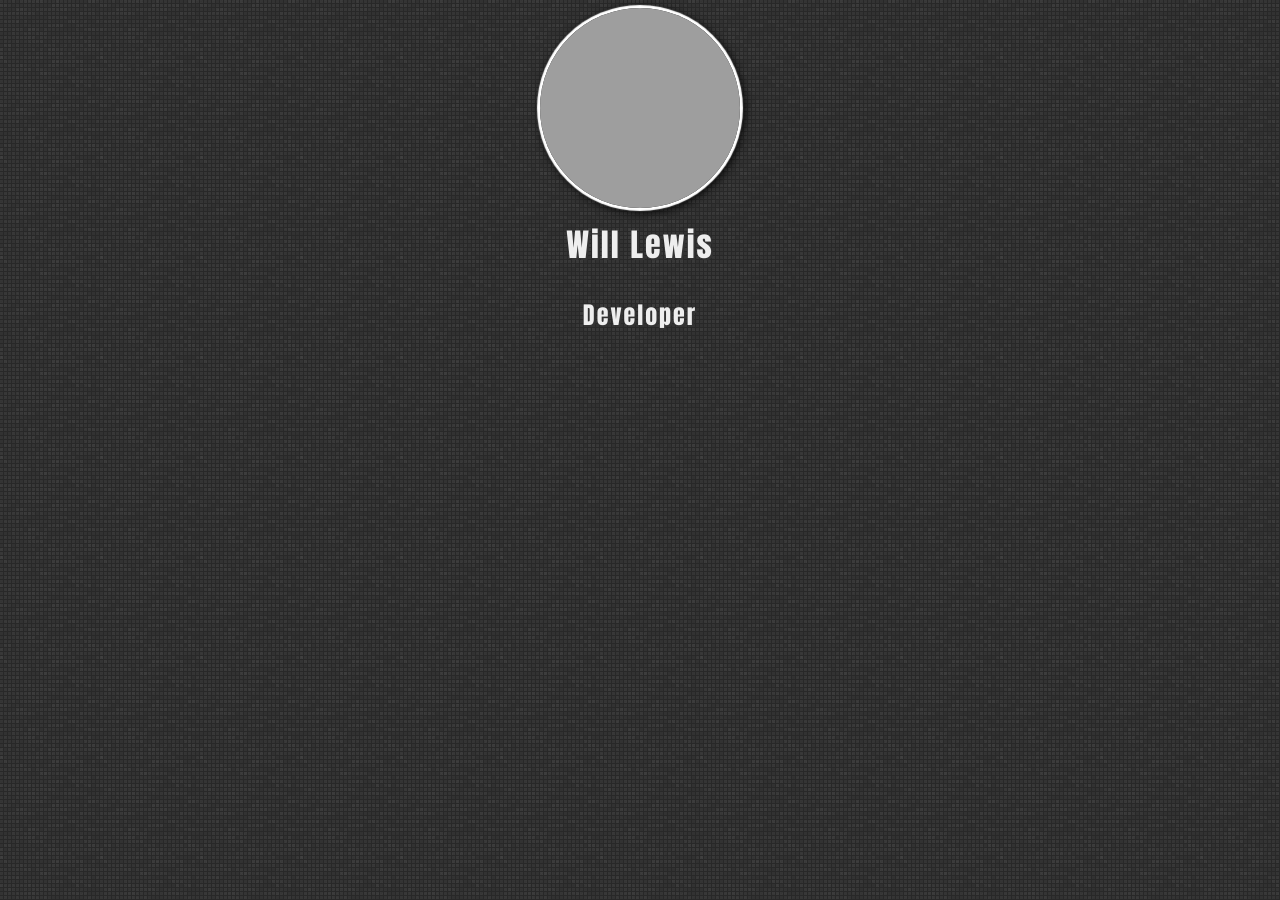
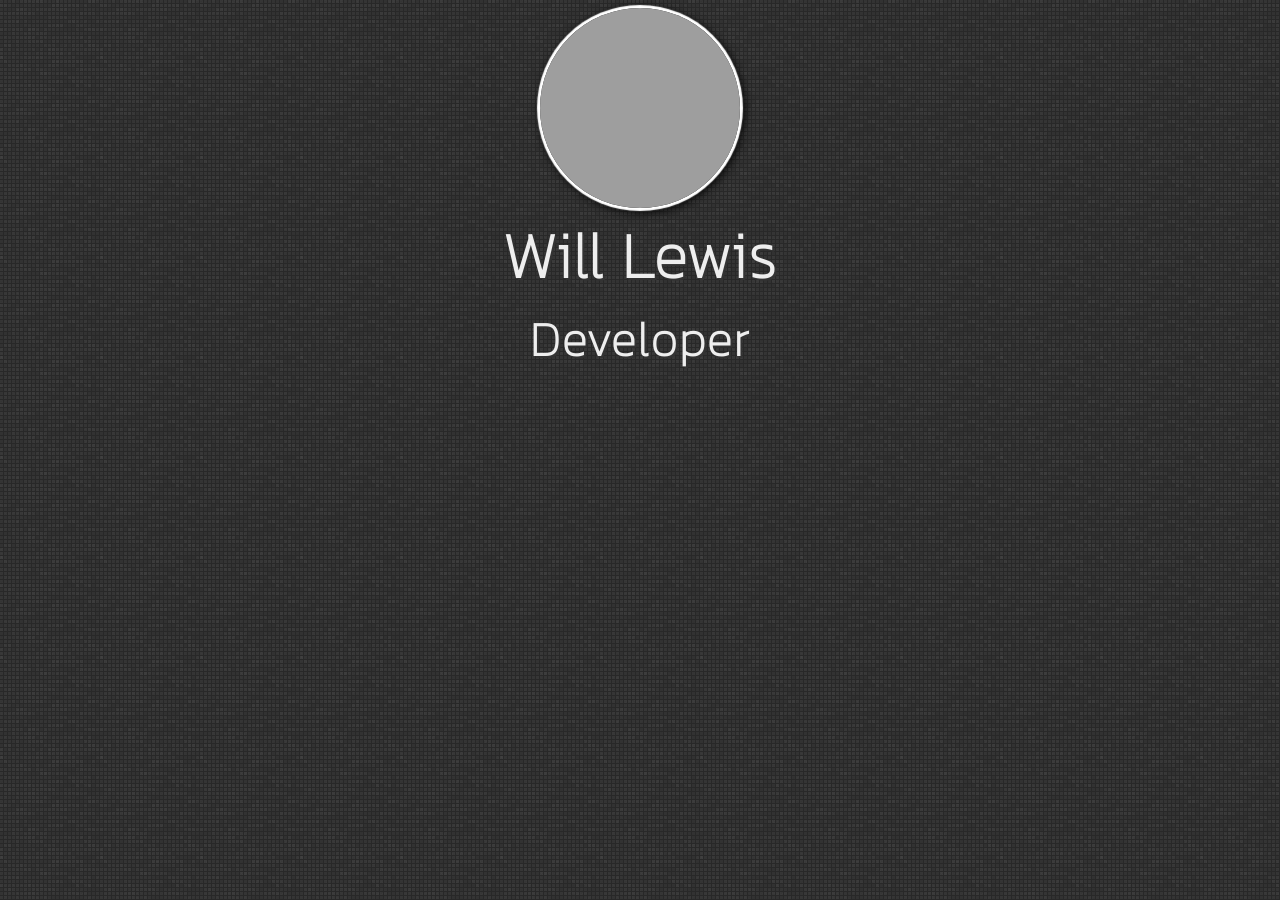
Before and after one commit to Willamin/wflewis.com, a Jekyll site: the page built from index.md, in a window 1280 px wide. Built offline with Jekyll 4.4.1, drawn with Linux system fonts in a browser that asks for light colours; grey boxes are pictures that could not be loaded.

Commit message:
Update fonts

```diff
--- a/_includes/head.html
+++ b/_includes/head.html
@@ -1 +1,2 @@
+<link href="https://fonts.googleapis.com/css?family=Kanit:100" rel="stylesheet">
 <link rel="stylesheet" href="/assets/main.css" />
--- a/_sass/wflewis.scss
+++ b/_sass/wflewis.scss
@@ -15,11 +15,13 @@ body {
   color: #eee;
   text-shadow: 2px 2px #333;
 }
-
+h1 { font-size: 4em; }
+h2 { font-size: 3em; }
 h1, h2 {
-  font-family: "Impact", "Charcoal", sans-serif;
+  font-family: "Kanit", sans-serif;
   letter-spacing: 2px;
-  line-height: 1em;
+  -webkit-margin-before: 0;
+  -webkit-margin-after: 0;
 }
 
 img {
```
